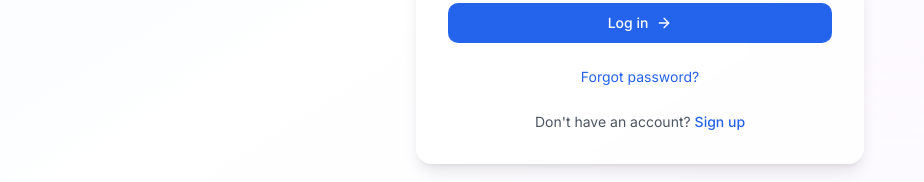
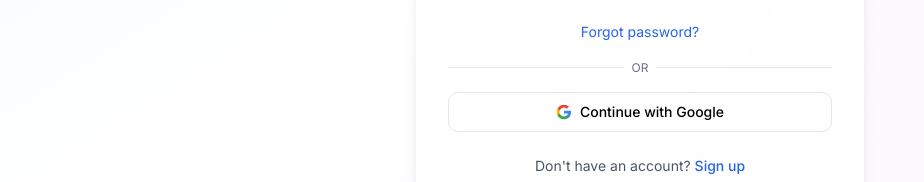
Before and after one commit to kabirmomomomo/project-revive-magic, a React (Vite) app: page /login in a window 1280 px wide. Shown: the part 549-731 px from the top of the page, without its empty margins (0-924 px from the left). Built offline with nearby package versions, Linux system fonts and the light colour scheme; no server answers.

Commit message:
feat: Add social login options
Implement social login functionality for sign-up and login using Google.

```diff
--- a/src/contexts/AuthContext.tsx
+++ b/src/contexts/AuthContext.tsx
@@ -12,6 +12,7 @@ interface AuthContextType {
   supabase: typeof supabase;
   signUp: (email: string, password: string, name: string) => Promise<void>;
   signIn: (email: string, password: string) => Promise<void>;
+  signInWithGoogle: () => Promise<void>;
   signOut: () => Promise<void>;
 }
 
@@ -126,6 +127,40 @@ export function AuthProvider({ children }: { children: ReactNode }) {
     }
   };
 
+  const signInWithGoogle = async () => {
+    try {
+      setLoading(true);
+      console.log('Attempting to sign in with Google');
+
+      const { error } = await supabase.auth.signInWithOAuth({
+        provider: 'google',
+        options: {
+          redirectTo: `${window.location.origin}/menu-editor`
+        }
+      });
+
+      if (error) {
+        console.error('Supabase Google signin error:', error);
+        throw error;
+      }
+
+      // No need for navigation here as the OAuth process will handle redirection
+    } catch (error) {
+      console.error('Error signing in with Google:', error);
+
+      if (error instanceof Error) {
+        if (error.message.includes('fetch')) {
+          toast.error('Network error. Please check your connection and try again.');
+        } else {
+          toast.error(error.message);
+        }
+      } else {
+        toast.error('Failed to sign in with Google. Please try again later.');
+      }
+      setLoading(false);
+    }
+  };
+
   const signOut = async () => {
     try {
       setLoading(true);
@@ -156,6 +191,7 @@ export function AuthProvider({ children }: { children: ReactNode }) {
       supabase,
       signUp,
       signIn,
+      signInWithGoogle,
       signOut
     }}>
       {children}
--- a/src/pages/Login.tsx
+++ b/src/pages/Login.tsx
@@ -20,6 +20,7 @@ import { Input } from "@/components/ui/input";
 import { useAuth } from "@/contexts/AuthContext";
 import { toast } from "sonner";
 import { supabase } from "@/lib/supabase";
+import { Separator } from "@/components/ui/separator";
 
 const loginSchema = z.object({
   email: z.string().email({ message: "Please enter a valid email address" }),
@@ -31,12 +32,13 @@ const loginSchema = z.object({
 type LoginFormValues = z.infer<typeof loginSchema>;
 
 const Login = () => {
-  const { signIn } = useAuth();
+  const { signIn, signInWithGoogle } = useAuth();
   const [isHoveringButton, setIsHoveringButton] = useState(false);
   const [loading, setLoading] = useState(false);
   const [showResetPassword, setShowResetPassword] = useState(false);
   const [resetEmail, setResetEmail] = useState("");
   const [resetLoading, setResetLoading] = useState(false);
+  const [googleLoading, setGoogleLoading] = useState(false);
 
   const defaultValues: Partial<LoginFormValues> = {
     email: "",
@@ -56,6 +58,15 @@ const Login = () => {
       console.error("Login error:", error);
     } finally {
       setLoading(false);
+    }
+  };
+
+  const handleGoogleSignIn = async () => {
+    setGoogleLoading(true);
+    try {
+      await signInWithGoogle();
+    } catch (error) {
+      console.error("Google login error:", error);
     }
   };
 
@@ -116,6 +127,7 @@ const Login = () => {
         </div>
 
         {!showResetPassword ? (
+          <>
             <Form {...form}>
               <form onSubmit={form.handleSubmit(onSubmit)} className="space-y-6">
                 <FormField
@@ -187,12 +199,58 @@ const Login = () => {
                 <button
                   type="button"
                   onClick={() => setShowResetPassword(true)}
-                className="w-full text-sm text-blue-600 hover:underline"
+                  className="w-full text-center text-sm text-blue-600 hover:underline"
                 >
                   Forgot password?
                 </button>
               </form>
             </Form>
+
+            <div className="relative flex items-center justify-center">
+              <Separator className="w-full" />
+              <span className="absolute bg-white px-2 text-xs text-gray-500">OR</span>
+            </div>
+
+            <Button
+              type="button"
+              variant="outline"
+              className="w-full gap-2 transition-all duration-300"
+              onClick={handleGoogleSignIn}
+              disabled={googleLoading}
+            >
+              {googleLoading ? (
+                <span className="flex items-center">
+                  <svg className="mr-2 h-4 w-4 animate-spin" viewBox="0 0 24 24">
+                    <circle className="opacity-25" cx="12" cy="12" r="10" stroke="currentColor" strokeWidth="4"></circle>
+                    <path className="opacity-75" fill="currentColor" d="M4 12a8 8 0 018-8V0C5.373 0 0 5.373 0 12h4zm2 5.291A7.962 7.962 0 014 12H0c0 3.042 1.135 5.824 3 7.938l3-2.647z"></path>
+                  </svg>
+                  Connecting...
+                </span>
+              ) : (
+                <>
+                  <svg className="h-5 w-5" viewBox="0 0 24 24">
+                    <path
+                      d="M22.56 12.25c0-.78-.07-1.53-.2-2.25H12v4.26h5.92c-.26 1.37-1.04 2.53-2.21 3.31v2.77h3.57c2.08-1.92 3.28-4.74 3.28-8.09z"
+                      fill="#4285F4"
+                    />
+                    <path
+                      d="M12 23c2.97 0 5.46-.98 7.28-2.66l-3.57-2.77c-.98.66-2.23 1.06-3.71 1.06-2.86 0-5.29-1.93-6.16-4.53H2.18v2.84C3.99 20.53 7.7 23 12 23z"
+                      fill="#34A853"
+                    />
+                    <path
+                      d="M5.84 14.09c-.22-.66-.35-1.36-.35-2.09s.13-1.43.35-2.09V7.07H2.18C1.43 8.55 1 10.22 1 12s.43 3.45 1.18 4.93l2.85-2.22.81-.62z"
+                      fill="#FBBC05"
+                    />
+                    <path
+                      d="M12 5.38c1.62 0 3.06.56 4.21 1.64l3.15-3.15C17.45 2.09 14.97 1 12 1 7.7 1 3.99 3.47 2.18 7.07l3.66 2.84c.87-2.6 3.3-4.53 6.16-4.53z"
+                      fill="#EA4335"
+                    />
+                  </svg>
+                  Continue with Google
+                </>
+              )}
+            </Button>
+          </>
         ) : (
           <div className="space-y-6">
             <h2 className="text-xl font-semibold text-gray-800">Reset Password</h2>
--- a/src/pages/Signup.tsx
+++ b/src/pages/Signup.tsx
@@ -19,6 +19,7 @@ import {
 import { Input } from "@/components/ui/input";
 import { Checkbox } from "@/components/ui/checkbox";
 import { useAuth } from "@/contexts/AuthContext";
+import { Separator } from "@/components/ui/separator";
 
 const signupSchema = z
   .object({
@@ -40,8 +41,9 @@ const signupSchema = z
 type SignupFormValues = z.infer<typeof signupSchema>;
 
 const Signup = () => {
-  const { signUp, loading } = useAuth();
+  const { signUp, signInWithGoogle, loading } = useAuth();
   const [isHoveringButton, setIsHoveringButton] = useState(false);
+  const [googleLoading, setGoogleLoading] = useState(false);
 
   const defaultValues: Partial<SignupFormValues> = {
     name: "",
@@ -58,6 +60,15 @@ const Signup = () => {
 
   const onSubmit = async (data: SignupFormValues) => {
     await signUp(data.email, data.password, data.name);
+  };
+
+  const handleGoogleSignIn = async () => {
+    setGoogleLoading(true);
+    try {
+      await signInWithGoogle();
+    } catch (error) {
+      console.error("Google signup error:", error);
+    }
   };
 
   return (
@@ -239,6 +250,51 @@ const Signup = () => {
           </form>
         </Form>
 
+        <div className="relative flex items-center justify-center">
+          <Separator className="w-full" />
+          <span className="absolute bg-white px-2 text-xs text-gray-500">OR</span>
+        </div>
+
+        <Button
+          type="button"
+          variant="outline"
+          className="w-full gap-2 transition-all duration-300"
+          onClick={handleGoogleSignIn}
+          disabled={googleLoading}
+        >
+          {googleLoading ? (
+            <span className="flex items-center">
+              <svg className="mr-2 h-4 w-4 animate-spin" viewBox="0 0 24 24">
+                <circle className="opacity-25" cx="12" cy="12" r="10" stroke="currentColor" strokeWidth="4"></circle>
+                <path className="opacity-75" fill="currentColor" d="M4 12a8 8 0 018-8V0C5.373 0 0 5.373 0 12h4zm2 5.291A7.962 7.962 0 014 12H0c0 3.042 1.135 5.824 3 7.938l3-2.647z"></path>
+              </svg>
+              Connecting...
+            </span>
+          ) : (
+            <>
+              <svg className="h-5 w-5" viewBox="0 0 24 24">
+                <path
+                  d="M22.56 12.25c0-.78-.07-1.53-.2-2.25H12v4.26h5.92c-.26 1.37-1.04 2.53-2.21 3.31v2.77h3.57c2.08-1.92 3.28-4.74 3.28-8.09z"
+                  fill="#4285F4"
+                />
+                <path
+                  d="M12 23c2.97 0 5.46-.98 7.28-2.66l-3.57-2.77c-.98.66-2.23 1.06-3.71 1.06-2.86 0-5.29-1.93-6.16-4.53H2.18v2.84C3.99 20.53 7.7 23 12 23z"
+                  fill="#34A853"
+                />
+                <path
+                  d="M5.84 14.09c-.22-.66-.35-1.36-.35-2.09s.13-1.43.35-2.09V7.07H2.18C1.43 8.55 1 10.22 1 12s.43 3.45 1.18 4.93l2.85-2.22.81-.62z"
+                  fill="#FBBC05"
+                />
+                <path
+                  d="M12 5.38c1.62 0 3.06.56 4.21 1.64l3.15-3.15C17.45 2.09 14.97 1 12 1 7.7 1 3.99 3.47 2.18 7.07l3.66 2.84c.87-2.6 3.3-4.53 6.16-4.53z"
+                  fill="#EA4335"
+                />
+              </svg>
+              Sign up with Google
+            </>
+          )}
+        </Button>
+
         <div className="text-center">
           <p className="text-sm text-gray-600">
             Already have an account?{" "}
```
Lines whose indentation alone changed are shown as unchanged.
